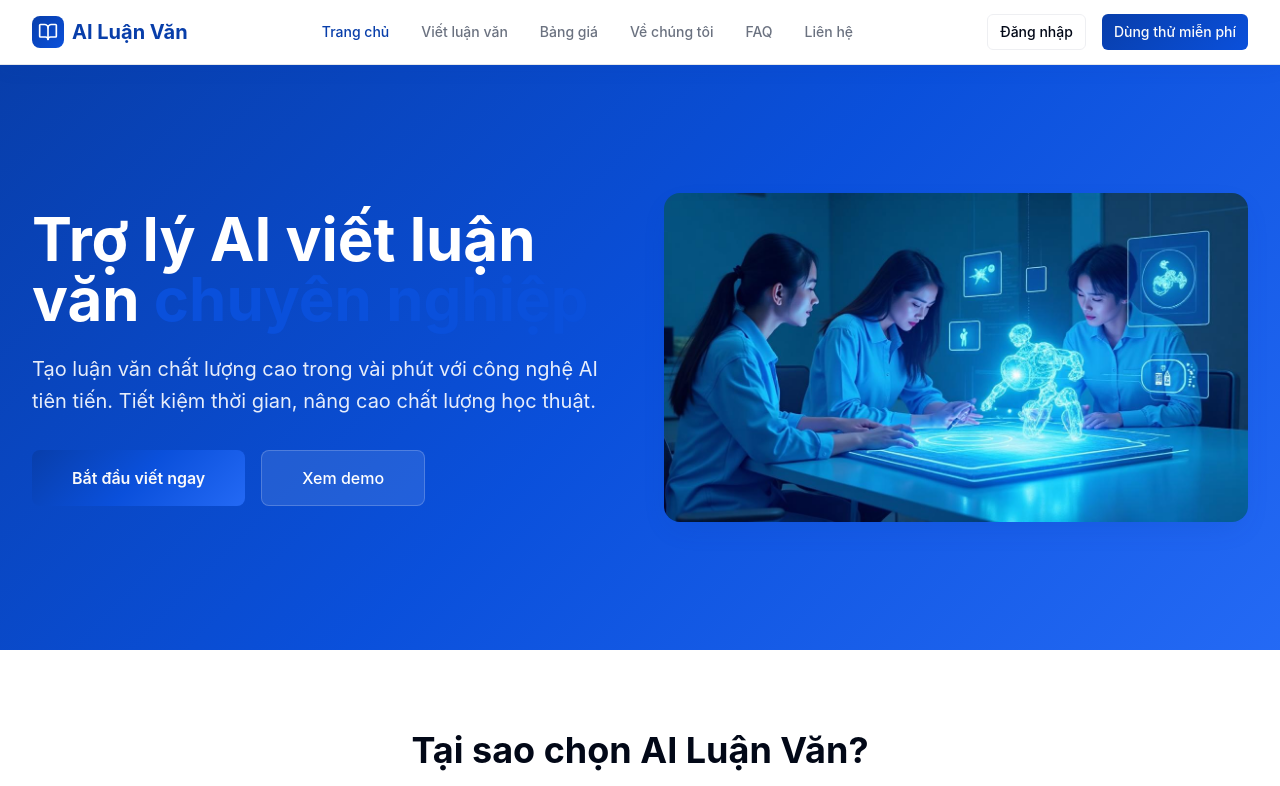
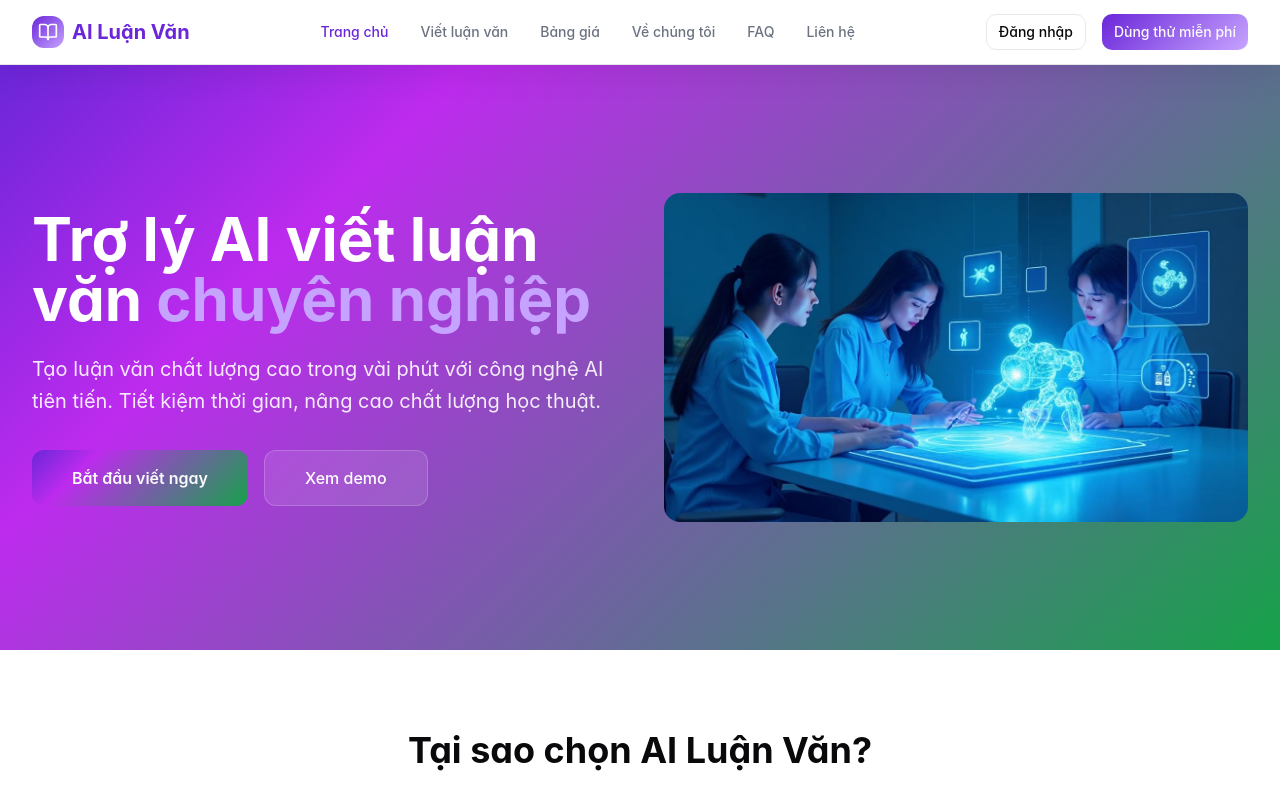
Before and after one commit to ggonevn2t4/ai-luanvan-viet, a React (Vite) app: page / in a window 1280 px wide. Shown: the top 786 px of the page. Built offline with nearby package versions, Linux system fonts and the light colour scheme.

Commit message:
Refine UI/UX design
Enhance UI/UX to be modern and persuasive, aiming for a "million-dollar" aesthetic to increase customer confidence.

```diff
--- a/src/index.css
+++ b/src/index.css
@@ -2,118 +2,113 @@
 @tailwind components;
 @tailwind utilities;
 
-/* Vietnamese AI Thesis Platform Design System - All colors MUST be HSL */
+@import url('https://fonts.googleapis.com/css2?family=Inter:wght@300;400;500;600;700;800;900&family=Plus+Jakarta+Sans:wght@300;400;500;600;700;800&display=swap');
+
+/* Premium Million-Dollar Design System */
 
 @layer base {
   :root {
-    /* Base colors - Vietnamese theme */
+    /* Premium color palette - Million-dollar aesthetic */
     --background: 0 0% 100%;
-    --foreground: 222.2 84% 4.9%;
+    --foreground: 240 10% 3.9%;
+    --card: 0 0% 100%;
+    --card-foreground: 240 10% 3.9%;
+    --popover: 0 0% 100%;
+    --popover-foreground: 240 10% 3.9%;
 
-    /* Card components */
-    --card: 0 0% 100%;
-    --card-foreground: 222.2 84% 4.9%;
+    /* Premium primary - Royal purple gradient */
+    --primary: 263 70% 50%;
+    --primary-foreground: 0 0% 98%;
+    --primary-glow: 263 100% 82%;
+    --primary-light: 263 70% 95%;
+    --primary-dark: 263 70% 35%;
 
-    /* Popover components */
-    --popover: 0 0% 100%;
-    --popover-foreground: 222.2 84% 4.9%;
+    /* Premium secondary */
+    --secondary: 220 14.3% 95.9%;
+    --secondary-foreground: 220.9 39.3% 11%;
+    --secondary-dark: 220 14% 85%;
 
-    /* Primary - Professional Vietnamese blue */
-    --primary: 220 91% 35%;
-    --primary-foreground: 0 0% 98%;
-    --primary-glow: 220 91% 45%;
+    /* Accent colors - Emerald green */
+    --accent: 142 76% 36%;
+    --accent-foreground: 0 0% 98%;
+    --accent-light: 142 76% 95%;
+    --accent-glow: 142 76% 60%;
 
-    /* Secondary - Light Vietnamese accent */
-    --secondary: 220 14% 96%;
-    --secondary-foreground: 220 91% 35%;
-
-    /* Muted colors */
-    --muted: 220 14% 96%;
-    --muted-foreground: 220 9% 46%;
-
-    /* Accent - Vietnamese red for highlights */
-    --accent: 0 84% 55%;
-    --accent-foreground: 0 0% 98%;
-
-    /* Success - Vietnamese academic green */
+    /* Success & status colors */
     --success: 142 76% 36%;
     --success-foreground: 0 0% 98%;
-
-    /* Vietnamese academic gradients */
-    --gradient-primary: linear-gradient(135deg, hsl(var(--primary)), hsl(var(--primary-glow)));
-    --gradient-hero: linear-gradient(135deg, hsl(var(--primary)) 0%, hsl(var(--primary-glow)) 50%, hsl(220 91% 55%) 100%);
-    --gradient-card: linear-gradient(180deg, hsl(0 0% 100%) 0%, hsl(220 14% 98%) 100%);
-
-    /* Vietnamese academic shadows */
-    --shadow-elegant: 0 10px 30px -10px hsl(var(--primary) / 0.2);
-    --shadow-glow: 0 0 40px hsl(var(--primary-glow) / 0.3);
-    --shadow-card: 0 4px 20px -2px hsl(var(--primary) / 0.1);
-
-    /* Animation timing */
-    --transition-smooth: all 0.3s cubic-bezier(0.4, 0, 0.2, 1);
-
+    --warning: 38 92% 50%;
+    --warning-foreground: 0 0% 98%;
     --destructive: 0 84.2% 60.2%;
     --destructive-foreground: 210 40% 98%;
 
+    /* UI colors */
+    --muted: 220 14.3% 95.9%;
+    --muted-foreground: 220 8.9% 46.1%;
     --border: 220 13% 91%;
-    --input: 220 13% 94%;
-    --ring: 220 91% 35%;
+    --input: 220 13% 91%;
+    --ring: 263 70% 50%;
+    --radius: 0.75rem;
 
-    --radius: 0.5rem;
+    /* Premium gradients */
+    --gradient-primary: linear-gradient(135deg, hsl(var(--primary)), hsl(var(--primary-glow)));
+    --gradient-secondary: linear-gradient(135deg, hsl(var(--accent)), hsl(var(--primary)));
+    --gradient-hero: linear-gradient(135deg, hsl(263 70% 50%) 0%, hsl(285 85% 55%) 25%, hsl(142 76% 36%) 100%);
+    --gradient-card: linear-gradient(145deg, rgba(255,255,255,0.1), rgba(255,255,255,0.05));
+    --gradient-glass: linear-gradient(145deg, rgba(255,255,255,0.25), rgba(255,255,255,0.05));
+    --gradient-rainbow: linear-gradient(90deg, #ff6b6b, #4ecdc4, #45b7d1, #96ceb4, #ffeaa7, #fd79a8);
 
+    /* Premium shadows & effects */
+    --shadow-sm: 0 2px 4px rgba(0,0,0,0.04);
+    --shadow-md: 0 4px 12px rgba(0,0,0,0.08);
+    --shadow-lg: 0 8px 25px rgba(0,0,0,0.12);
+    --shadow-xl: 0 20px 40px rgba(0,0,0,0.15);
+    --shadow-glow: 0 0 40px rgba(108, 43, 217, 0.3);
+    --shadow-card: 0 8px 32px rgba(0,0,0,0.08);
+    --shadow-premium: 0 32px 64px rgba(0,0,0,0.12);
+
+    /* Animation variables */
+    --transition-smooth: all 0.3s cubic-bezier(0.4, 0, 0.2, 1);
+    --transition-spring: all 0.4s cubic-bezier(0.68, -0.55, 0.265, 1.55);
+    --transition-bounce: all 0.6s cubic-bezier(0.68, -0.55, 0.265, 1.55);
+
+    /* Sidebar colors */
     --sidebar-background: 0 0% 98%;
-
     --sidebar-foreground: 240 5.3% 26.1%;
-
-    --sidebar-primary: 240 5.9% 10%;
-
+    --sidebar-primary: 263 70% 50%;
     --sidebar-primary-foreground: 0 0% 98%;
-
     --sidebar-accent: 240 4.8% 95.9%;
-
     --sidebar-accent-foreground: 240 5.9% 10%;
-
     --sidebar-border: 220 13% 91%;
-
-    --sidebar-ring: 217.2 91.2% 59.8%;
+    --sidebar-ring: 263 70% 50%;
   }
 
   .dark {
-    --background: 222.2 84% 4.9%;
-    --foreground: 210 40% 98%;
-
-    --card: 222.2 84% 4.9%;
-    --card-foreground: 210 40% 98%;
-
-    --popover: 222.2 84% 4.9%;
-    --popover-foreground: 210 40% 98%;
-
-    --primary: 210 40% 98%;
-    --primary-foreground: 222.2 47.4% 11.2%;
-
-    --secondary: 217.2 32.6% 17.5%;
-    --secondary-foreground: 210 40% 98%;
-
-    --muted: 217.2 32.6% 17.5%;
-    --muted-foreground: 215 20.2% 65.1%;
-
-    --accent: 217.2 32.6% 17.5%;
-    --accent-foreground: 210 40% 98%;
-
-    --destructive: 0 62.8% 30.6%;
-    --destructive-foreground: 210 40% 98%;
-
-    --border: 217.2 32.6% 17.5%;
-    --input: 217.2 32.6% 17.5%;
-    --ring: 212.7 26.8% 83.9%;
+    --background: 240 10% 3.9%;
+    --foreground: 0 0% 98%;
+    --card: 240 10% 3.9%;
+    --card-foreground: 0 0% 98%;
+    --popover: 240 10% 3.9%;
+    --popover-foreground: 0 0% 98%;
+    --primary: 263 70% 50%;
+    --primary-foreground: 0 0% 98%;
+    --secondary: 240 3.7% 15.9%;
+    --secondary-foreground: 0 0% 98%;
+    --muted: 240 3.7% 15.9%;
+    --muted-foreground: 240 5% 64.9%;
+    --accent: 142 76% 36%;
+    --accent-foreground: 0 0% 98%;
+    --border: 240 3.7% 15.9%;
+    --input: 240 3.7% 15.9%;
+    --ring: 263 70% 50%;
     --sidebar-background: 240 5.9% 10%;
     --sidebar-foreground: 240 4.8% 95.9%;
-    --sidebar-primary: 224.3 76.3% 48%;
+    --sidebar-primary: 263 70% 50%;
     --sidebar-primary-foreground: 0 0% 100%;
     --sidebar-accent: 240 3.7% 15.9%;
     --sidebar-accent-foreground: 240 4.8% 95.9%;
     --sidebar-border: 240 3.7% 15.9%;
-    --sidebar-ring: 217.2 91.2% 59.8%;
+    --sidebar-ring: 263 70% 50%;
   }
 }
 
@@ -123,6 +118,171 @@
   }
 
   body {
-    @apply bg-background text-foreground;
+    @apply bg-background text-foreground font-sans antialiased;
+    font-feature-settings: 'cv11', 'ss01';
+    font-variation-settings: 'opsz' 32;
+  }
+
+  html {
+    scroll-behavior: smooth;
   }
 }
+
+@layer components {
+  /* Premium button variants */
+  .btn-premium {
+    @apply relative overflow-hidden bg-gradient-to-r from-primary to-primary-glow text-primary-foreground;
+    @apply shadow-lg hover:shadow-xl transform transition-all duration-300;
+    @apply hover:scale-105 active:scale-95 rounded-xl px-8 py-4 font-semibold;
+  }
+
+  .btn-premium::before {
+    @apply absolute inset-0 bg-white opacity-0 transition-opacity duration-300;
+    content: '';
+  }
+
+  .btn-premium:hover::before {
+    @apply opacity-10;
+  }
+
+  .btn-glass {
+    @apply backdrop-blur-md bg-white/10 border border-white/20 text-white;
+    @apply hover:bg-white/20 transition-all duration-300 rounded-xl;
+  }
+
+  /* Glass morphism effects */
+  .glass {
+    @apply backdrop-blur-md bg-white/10 border border-white/20;
+    background: var(--gradient-glass);
+  }
+
+  .glass-card {
+    @apply backdrop-blur-xl bg-white/80 border border-white/20 shadow-xl rounded-2xl;
+    background: linear-gradient(145deg, rgba(255,255,255,0.9), rgba(255,255,255,0.6));
+  }
+
+  /* Premium card styles */
+  .card-premium {
+    @apply bg-white/95 backdrop-blur-sm border-0 shadow-card rounded-2xl;
+    @apply hover:shadow-xl transition-all duration-300 hover:-translate-y-1;
+  }
+
+  .card-glass {
+    @apply backdrop-blur-xl bg-white/10 border border-white/20 rounded-2xl;
+    @apply shadow-xl hover:shadow-2xl transition-all duration-300;
+  }
+
+  /* Animated gradients */
+  .gradient-text {
+    @apply bg-gradient-to-r from-primary via-primary-glow to-accent bg-clip-text text-transparent;
+    background-size: 200% 200%;
+    animation: gradient-shift 3s ease infinite;
+  }
+
+  .gradient-border {
+    background: var(--gradient-primary);
+    padding: 2px;
+    border-radius: 1rem;
+  }
+
+  .gradient-border > * {
+    @apply bg-white rounded-lg;
+  }
+
+  @keyframes gradient-shift {
+    0%, 100% { background-position: 0% 50%; }
+    50% { background-position: 100% 50%; }
+  }
+
+  /* Hero background */
+  .hero-bg {
+    background: var(--gradient-hero);
+    background-size: 400% 400%;
+    animation: gradient-shift 8s ease infinite;
+  }
+
+  .hero-pattern {
+    background-image:
+      radial-gradient(circle at 25% 25%, rgba(255,255,255,0.1) 2px, transparent 2px),
+      radial-gradient(circle at 75% 75%, rgba(255,255,255,0.1) 2px, transparent 2px);
+    background-size: 50px 50px;
+  }
+
+  /* Floating animation */
+  .float {
+    animation: float 6s ease-in-out infinite;
+  }
+
+  @keyframes float {
+    0%, 100% { transform: translateY(0px); }
+    50% { transform: translateY(-20px); }
+  }
+
+  /* Pulse glow effect */
+  .pulse-glow {
+    animation: pulse-glow 2s ease-in-out infinite alternate;
+  }
+
+  @keyframes pulse-glow {
+    from { box-shadow: 0 0 20px rgba(108, 43, 217, 0.3); }
+    to { box-shadow: 0 0 40px rgba(108, 43, 217, 0.6); }
+  }
+
+  /* Premium hover effects */
+  .hover-lift {
+    @apply transition-all duration-300;
+  }
+
+  .hover-lift:hover {
+    @apply -translate-y-2 shadow-xl;
+  }
+
+  .hover-glow:hover {
+    @apply shadow-glow;
+  }
+
+  /* Loading animations */
+  .loading-dots {
+    @apply relative;
+  }
+
+  .loading-dots::after {
+    content: '';
+    @apply absolute -right-4 top-0;
+    animation: loading-dots 1.5s infinite;
+  }
+
+  @keyframes loading-dots {
+    0%, 20% { content: ''; }
+    40% { content: '.'; }
+    60% { content: '..'; }
+    80%, 100% { content: '...'; }
+  }
+}
+
+/* Premium scrollbar */
+::-webkit-scrollbar {
+  width: 8px;
+}
+
+::-webkit-scrollbar-track {
+  @apply bg-gray-100 rounded-full;
+}
+
+::-webkit-scrollbar-thumb {
+  @apply bg-primary/60 rounded-full;
+}
+
+::-webkit-scrollbar-thumb:hover {
+  @apply bg-primary/80;
+}
+
+/* Selection styles */
+::selection {
+  @apply bg-primary/20 text-primary;
+}
+
+/* Focus styles */
+*:focus-visible {
+  @apply outline-none ring-2 ring-primary/50 ring-offset-2;
+}
--- a/tailwind.config.ts
+++ b/tailwind.config.ts
@@ -18,6 +18,11 @@ export default {
 			}
 		},
 		extend: {
+			fontFamily: {
+				sans: ['Inter', 'system-ui', 'sans-serif'],
+				display: ['Plus Jakarta Sans', 'Inter', 'sans-serif'],
+				vietnamese: ['Inter', 'system-ui', 'sans-serif'],
+			},
 			colors: {
 				border: 'hsl(var(--border))',
 				input: 'hsl(var(--input))',
@@ -27,35 +32,44 @@ export default {
 				primary: {
 					DEFAULT: 'hsl(var(--primary))',
 					foreground: 'hsl(var(--primary-foreground))',
-					glow: 'hsl(var(--primary-glow))'
+					glow: 'hsl(var(--primary-glow))',
+					light: 'hsl(var(--primary-light))',
+					dark: 'hsl(var(--primary-dark))',
 				},
 				secondary: {
 					DEFAULT: 'hsl(var(--secondary))',
-					foreground: 'hsl(var(--secondary-foreground))'
+					foreground: 'hsl(var(--secondary-foreground))',
+					dark: 'hsl(var(--secondary-dark))',
 				},
 				destructive: {
 					DEFAULT: 'hsl(var(--destructive))',
-					foreground: 'hsl(var(--destructive-foreground))'
+					foreground: 'hsl(var(--destructive-foreground))',
 				},
 				muted: {
 					DEFAULT: 'hsl(var(--muted))',
-					foreground: 'hsl(var(--muted-foreground))'
+					foreground: 'hsl(var(--muted-foreground))',
 				},
 				accent: {
 					DEFAULT: 'hsl(var(--accent))',
-					foreground: 'hsl(var(--accent-foreground))'
+					foreground: 'hsl(var(--accent-foreground))',
+					light: 'hsl(var(--accent-light))',
+					glow: 'hsl(var(--accent-glow))',
 				},
 				success: {
 					DEFAULT: 'hsl(var(--success))',
-					foreground: 'hsl(var(--success-foreground))'
+					foreground: 'hsl(var(--success-foreground))',
+				},
+				warning: {
+					DEFAULT: 'hsl(var(--warning))',
+					foreground: 'hsl(var(--warning-foreground))',
 				},
 				popover: {
 					DEFAULT: 'hsl(var(--popover))',
-					foreground: 'hsl(var(--popover-foreground))'
+					foreground: 'hsl(var(--popover-foreground))',
 				},
 				card: {
 					DEFAULT: 'hsl(var(--card))',
-					foreground: 'hsl(var(--card-foreground))'
+					foreground: 'hsl(var(--card-foreground))',
 				},
 				sidebar: {
 					DEFAULT: 'hsl(var(--sidebar-background))',
@@ -70,16 +84,20 @@ export default {
 			},
 			backgroundImage: {
 				'gradient-primary': 'var(--gradient-primary)',
+				'gradient-secondary': 'var(--gradient-secondary)',
 				'gradient-hero': 'var(--gradient-hero)',
-				'gradient-card': 'var(--gradient-card)'
+				'gradient-card': 'var(--gradient-card)',
+				'gradient-glass': 'var(--gradient-glass)',
+				'gradient-rainbow': 'var(--gradient-rainbow)',
 			},
 			boxShadow: {
-				'elegant': 'var(--shadow-elegant)',
+				'sm': 'var(--shadow-sm)',
+				'md': 'var(--shadow-md)',
+				'lg': 'var(--shadow-lg)',
+				'xl': 'var(--shadow-xl)',
+				'card': 'var(--shadow-card)',
 				'glow': 'var(--shadow-glow)',
-				'card': 'var(--shadow-card)'
-			},
-			fontFamily: {
-				'vietnamese': ['Inter', 'Roboto', '-apple-system', 'BlinkMacSystemFont', 'system-ui', 'sans-serif']
+				'premium': 'var(--shadow-premium)',
 			},
 			borderRadius: {
 				lg: 'var(--radius)',
@@ -88,26 +106,69 @@ export default {
 			},
 			keyframes: {
 				'accordion-down': {
-					from: {
-						height: '0'
-					},
-					to: {
-						height: 'var(--radix-accordion-content-height)'
-					}
+					from: { height: '0' },
+					to: { height: 'var(--radix-accordion-content-height)' },
 				},
 				'accordion-up': {
-					from: {
-						height: 'var(--radix-accordion-content-height)'
-					},
-					to: {
-						height: '0'
-					}
-				}
+					from: { height: 'var(--radix-accordion-content-height)' },
+					to: { height: '0' },
+				},
+				'fade-in': {
+					'0%': { opacity: '0', transform: 'translateY(10px)' },
+					'100%': { opacity: '1', transform: 'translateY(0)' },
+				},
+				'fade-in-up': {
+					'0%': { opacity: '0', transform: 'translateY(40px)' },
+					'100%': { opacity: '1', transform: 'translateY(0)' },
+				},
+				'scale-in': {
+					'0%': { transform: 'scale(0.95)', opacity: '0' },
+					'100%': { transform: 'scale(1)', opacity: '1' },
+				},
+				'slide-in-right': {
+					'0%': { transform: 'translateX(100%)' },
+					'100%': { transform: 'translateX(0)' },
+				},
+				'pulse-glow': {
+					'0%, 100%': { boxShadow: '0 0 20px rgba(108, 43, 217, 0.3)' },
+					'50%': { boxShadow: '0 0 40px rgba(108, 43, 217, 0.6)' },
+				},
+				'gradient-shift': {
+					'0%, 100%': { backgroundPosition: '0% 50%' },
+					'50%': { backgroundPosition: '100% 50%' },
+				},
+				'float': {
+					'0%, 100%': { transform: 'translateY(0px)' },
+					'50%': { transform: 'translateY(-20px)' },
+				},
+				'bounce-in': {
+					'0%': { transform: 'scale(0.3)', opacity: '0' },
+					'50%': { transform: 'scale(1.05)' },
+					'70%': { transform: 'scale(0.9)' },
+					'100%': { transform: 'scale(1)', opacity: '1' },
+				},
+				'shimmer': {
+					'100%': { transform: 'translateX(100%)' },
+				},
+				'typing': {
+					'0%': { width: '0' },
+					'100%': { width: '100%' },
+				},
 			},
 			animation: {
 				'accordion-down': 'accordion-down 0.2s ease-out',
-				'accordion-up': 'accordion-up 0.2s ease-out'
-			}
+				'accordion-up': 'accordion-up 0.2s ease-out',
+				'fade-in': 'fade-in 0.6s ease-out',
+				'fade-in-up': 'fade-in-up 0.8s ease-out',
+				'scale-in': 'scale-in 0.4s ease-out',
+				'slide-in-right': 'slide-in-right 0.4s ease-out',
+				'pulse-glow': 'pulse-glow 2s ease-in-out infinite',
+				'gradient-shift': 'gradient-shift 3s ease infinite',
+				'float': 'float 6s ease-in-out infinite',
+				'bounce-in': 'bounce-in 0.6s ease-out',
+				'shimmer': 'shimmer 2s infinite',
+				'typing': 'typing 3.5s steps(40, end), blink-caret 0.75s step-end infinite',
+			},
 		}
 	},
 	plugins: [require("tailwindcss-animate")],
```
